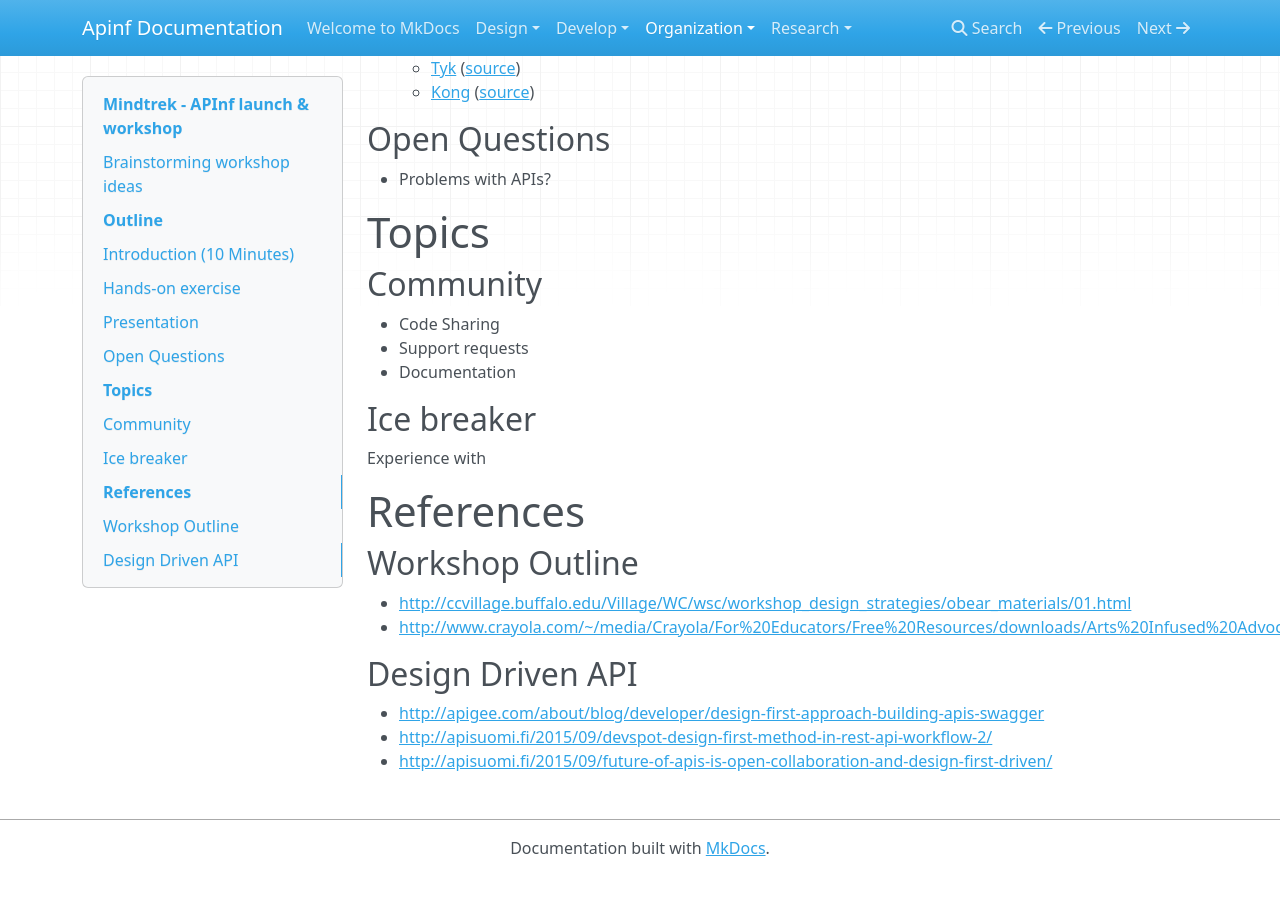
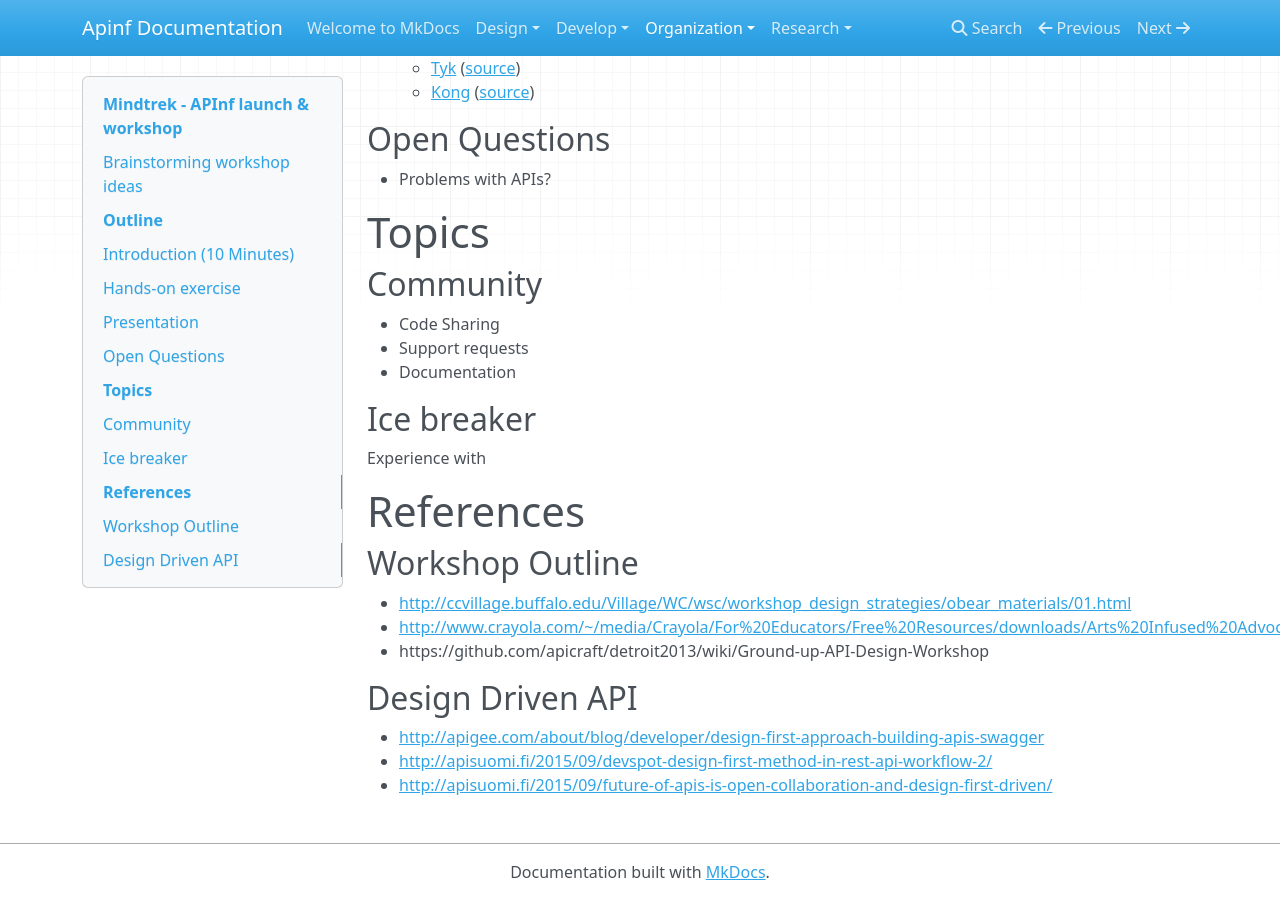
Before and after one commit to apinf/docs, an MkDocs documentation site: the page built from docs/organization/outreach/Mindtrek-Apinf-Launch-Workshop.md, in a window 1280 px wide and 900 px high, scrolled down 1010 px. Built offline with MkDocs 1.6.1, drawn with Linux system fonts in a browser that asks for light colours; nearby versions of some CDN libraries; before the commit the page ends 1886 px from its top, so only the background shows below that; some of the changed lines change nothing that is shown.

Commit message:
Add api design workshop link

```diff
--- a/docs/organization/outreach/Mindtrek-Apinf-Launch-Workshop.md
+++ b/docs/organization/outreach/Mindtrek-Apinf-Launch-Workshop.md
@@ -79,6 +79,7 @@ Workshop Outline
 
 * <http://ccvillage.buffalo.edu/Village/WC/wsc/workshop_design_strategies/obear_materials/01.html>
 * <http://www.crayola.com/~/media/Crayola/For%20Educators/Free%20Resources/downloads/Arts%20Infused%20Advocacy/3CCAC%20ADVOCACY%20Facilitator%20Notes.pdf>
+* https://github.com/apicraft/detroit2013/wiki/Ground-up-API-Design-Workshop
 
 
 Design Driven API
```
